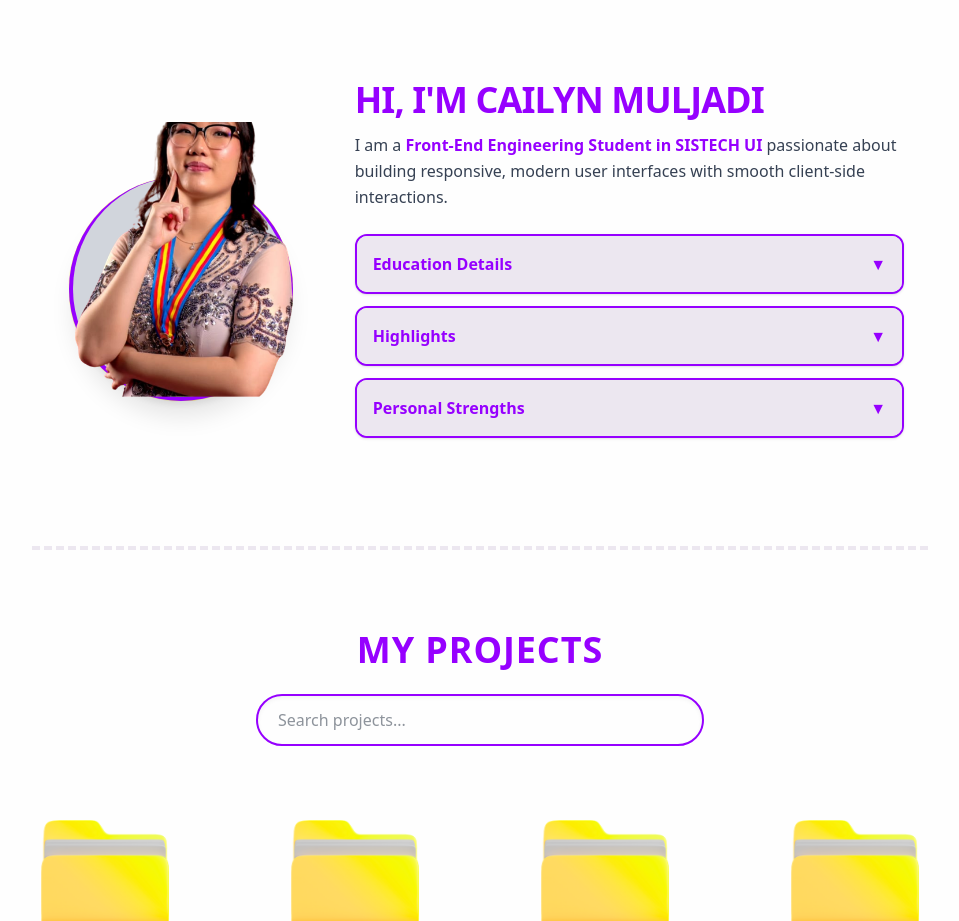
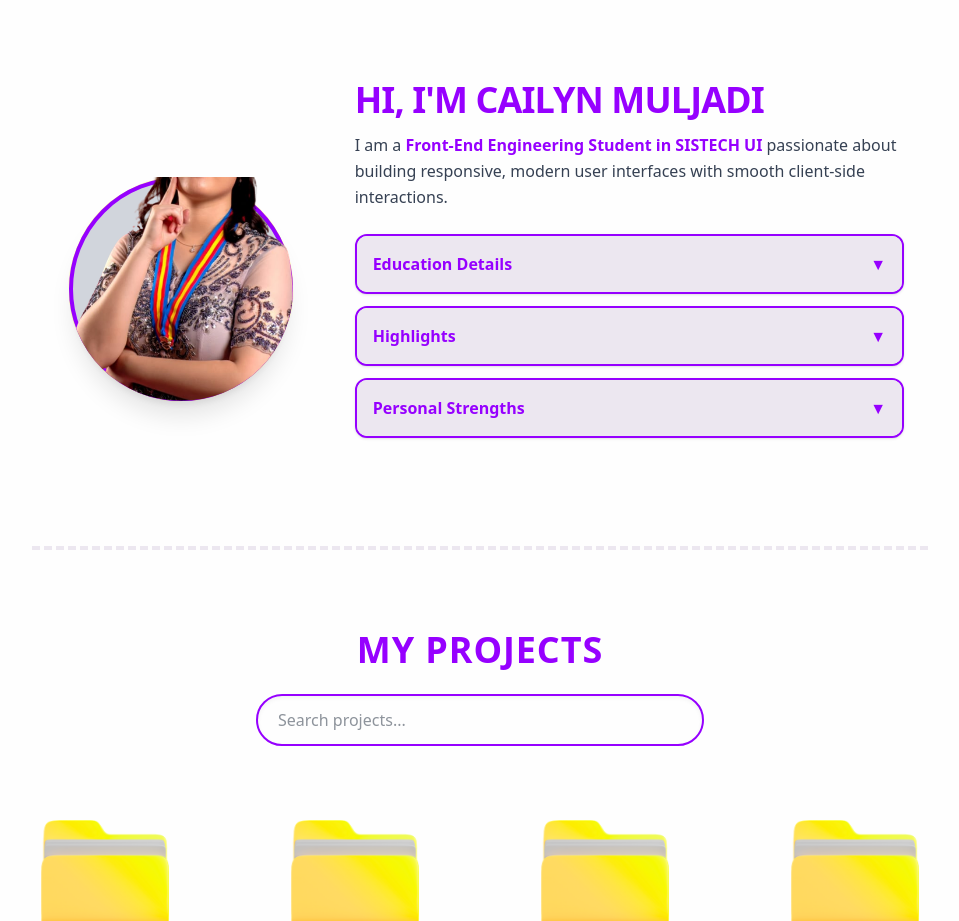
Before and after one commit to CailynMuljadi/portfolio-page, a Next.js app: page / in a window 1280 px wide. Shown: the part 800-1721 px from the top of the page, without its empty margins (160-1119 px from the left). Built offline with nearby package versions, Linux system fonts and the light colour scheme.

Commit message:
retry photo

```diff
--- a/app/components/IntroSection.tsx
+++ b/app/components/IntroSection.tsx
@@ -31,25 +31,23 @@ export default function IntroSection() {
   return (
     <section className="max-w-4xl mx-auto py-20 px-6 grid grid-cols-1 md:grid-cols-3 gap-12 items-center relative z-10">
 
-      {/* 🖼️ Fixed Pop-out Avatar Container with Extra Top Padding */}
+      {/* 🖼️ Dynamic Real Pop-out Frame Setup */}
       <div className="flex justify-center relative pt-16 pb-4">
 
-        {/* Yellow glow circle matched perfectly to the frame height location */}
-        <div className="absolute bottom-4 bg-brand-yellow rounded-full w-56 h-56 -z-10 animate-spin-slow"></div>
+        {/* Animated outer background yellow glow element */}
+        <div className="absolute bottom-4 bg-brand-yellow rounded-full w-56 h-56 -z-20 animate-spin-slow"></div>
 
-        {/* The Base Frame Box (Masks the sides and bottom, leaves top completely open) */}
-        <div className="relative w-56 h-56 rounded-full border-x-4 border-b-4 border-t-0 border-brand-purple bg-gray-300 shadow-xl group">
+        {/* Layer 1: The Circle Frame Backing (Shows the purple border shape behind you) */}
+        <div className="absolute bottom-4 w-56 h-56 rounded-full border-4 border-brand-purple bg-gray-300 shadow-xl -z-10"></div>
 
-          {/* Inner circle background helper color layer */}
-          <div className="absolute inset-0 bg-gray-300 rounded-full border-t-4 border-brand-purple opacity-20 -z-10"></div>
+        {/* Layer 2 & 3: Floating Frame Container (Masks the bottom border edge but leaves the top wide open) */}
+        <div className="relative w-56 h-56 rounded-b-full overflow-hidden group">
 
-          {/* Increased height allocation space to h-[125%]
-            Removed the strict rounded-b-full restriction if your picture baseline is pre-cropped
-          */}
-          <div className="absolute bottom-0 left-1/2 transform -translate-x-1/2 w-[108%] h-[125%] origin-bottom transition-transform duration-300 group-hover:scale-105">
+          {/* Your avatar scales upwards and pops over the border without clipping */}
+          <div className="absolute bottom-0 left-1/2 transform -translate-x-1/2 w-[105%] h-[125%] origin-bottom transition-transform duration-300 group-hover:scale-105">
             <Image
               src="/cailyn-profile.png"
-              alt="Cailyn Muljadi"
+              alt="Cailyn Muljadi Profile"
               fill
               sizes="260px"
               priority
@@ -59,7 +57,7 @@ export default function IntroSection() {
         </div>
       </div>
 
-      {/* Info Sections Content Blocks */}
+      {/* Info Deck Section */}
       <div className="md:col-span-2 text-center md:text-left">
         <h2 className="text-brand-purple font-black text-4xl uppercase tracking-tight mb-3">Hi, I'm Cailyn Muljadi</h2>
         <p className="text-gray-700 mb-6 leading-relaxed">
```
